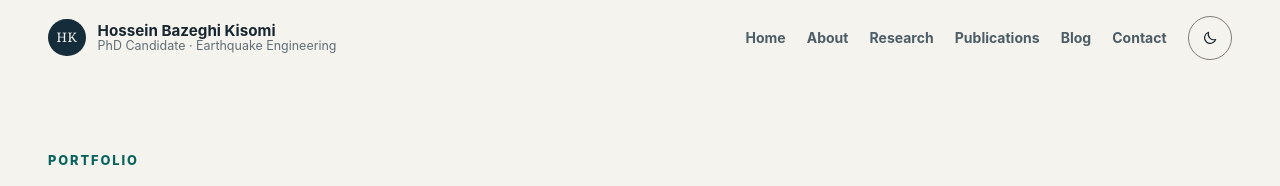
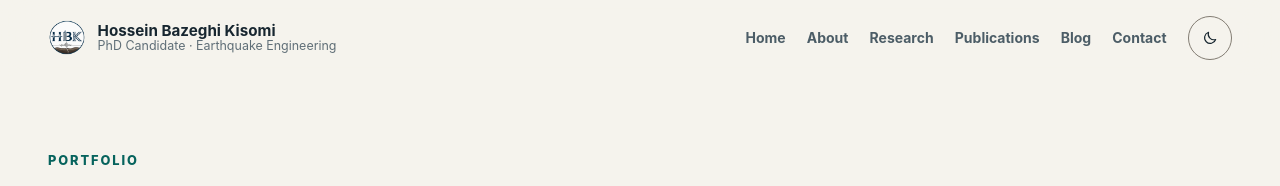
Before and after one commit to HosseinBazeghi/hosseinbazeghi.github.io, a Jekyll site: the page built from projects.md, in a window 1280 px wide. Shown: the top 186 px of the page. Built offline with Jekyll 4.4.1, drawn with Linux system fonts in a browser that asks for light colours.

Commit message:
Add HK Circle header logo

```diff
--- a/_includes/header.html
+++ b/_includes/header.html
@@ -1,11 +1,8 @@
 <a class="skip-link" href="#main-content">Skip to content</a>
-{% assign name_parts = site.author.name | split: ' ' %}
-{% assign first_initial = name_parts.first | slice: 0, 1 %}
-{% assign last_initial = name_parts.last | slice: 0, 1 %}
 <header class="site-header" data-site-header>
   <div class="shell nav-shell">
     <a class="site-mark" href="{{ '/' | relative_url }}" aria-label="{{ site.title }} home">
-      <span class="site-mark__monogram" aria-hidden="true">{{ first_initial }}{{ last_initial }}</span>
+      <img class="site-mark__logo" src="{{ '/assets/images/hk-circle.png' | relative_url }}" alt="HK Circle" width="256" height="256">
       <span class="site-mark__text">
         <strong>{{ site.author.name }}</strong>
         <small>{{ site.author.title }}</small>
--- a/assets/css/main.css
+++ b/assets/css/main.css
@@ -171,19 +171,14 @@ p { margin: 0 0 1rem; }
 .nav-shell { height: 100%; display: flex; align-items: center; gap: 1.2rem; }
 .site-mark { display: inline-flex; align-items: center; gap: .75rem; color: var(--ink); text-decoration: none; margin-right: auto; }
 .site-mark:hover { color: var(--ink); }
-.site-mark__monogram {
-  display: grid;
+.site-mark__logo {
   width: 2.35rem;
+  height: 2.35rem;
+  flex: 0 0 auto;
   aspect-ratio: 1;
-  place-items: center;
-  background: var(--navy);
-  color: var(--paper);
   border-radius: 50%;
-  font-family: var(--serif);
-  font-size: .82rem;
-  letter-spacing: .04em;
+  object-fit: cover;
 }
-:root[data-theme="dark"] .site-mark__monogram { background: var(--teal); color: #091412; }
 .site-mark__text { display: grid; line-height: 1.15; }
 .site-mark__text strong { font-size: .95rem; }
 .site-mark__text small { color: var(--ink-faint); font-size: .78rem; }
```
Also changed, not shown: assets/images/hk-circle.png (added).
